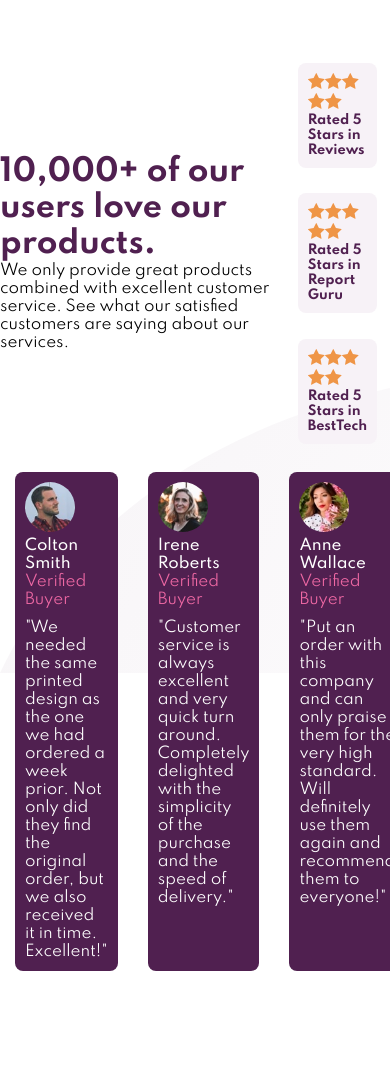
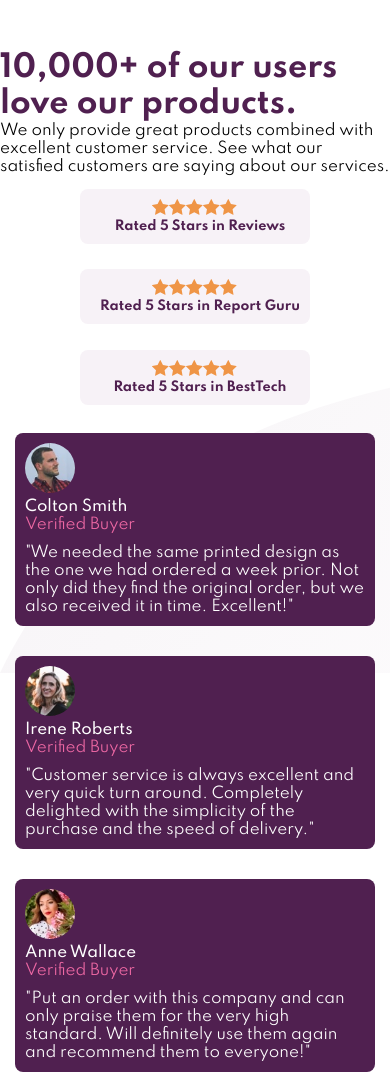
Before and after one commit to magotts/fem-social-proof-section, a plain HTML site: page index.html in a window 390 px wide. Before the commit the page ends 986 px from the top, so only its background shows below. Drawn offline with Linux system fonts and the light colour scheme.

Commit message:
add media

```diff
--- a/styles.css
+++ b/styles.css
@@ -54,6 +54,16 @@ body {
   color: var(--very-dark-magenta);
 }
 
+.box {
+  display: flex;
+  justify-content: center;
+  align-items: center;
+}
+
+.box p {
+  padding-left: 10px;
+}
+
 .lower {
   display: flex;
 }
@@ -85,3 +95,22 @@ body {
   color: var(--white);
   padding-top: 10px;
 }
+
+@media(max-width:1024px) {
+  .upper {
+    display: flex;
+    flex-direction: column;
+  }
+
+  .box {
+    display: flex;
+    flex-direction: column;
+    justify-content: center;
+    align-items: center;
+  }
+
+  .lower {
+    display: flex;
+    flex-direction: column;
+  }
+}
```
